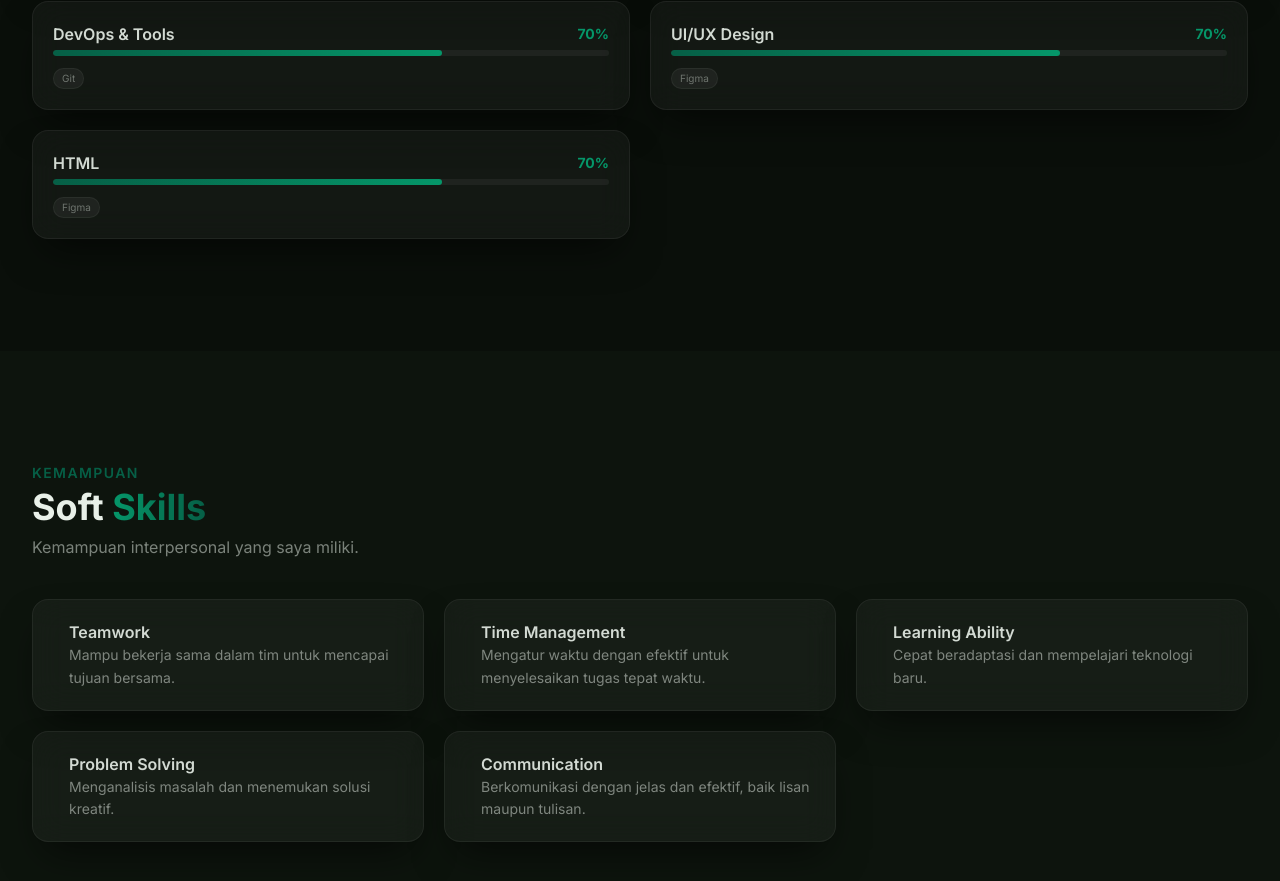
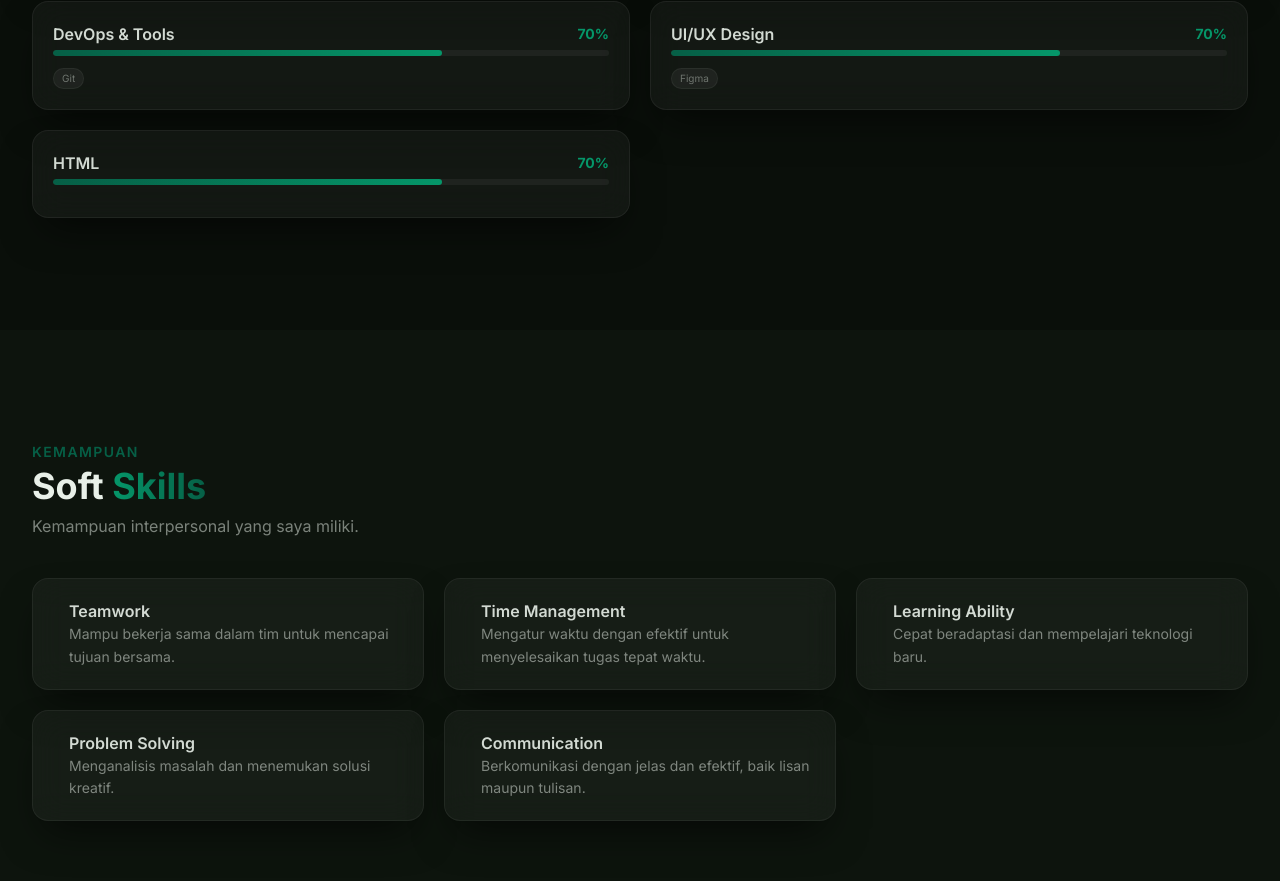
Before and after one commit to maulanahrp06/portofolio, a React (Vite) app: page / in a window 1280 px wide. Shown: the part 2075-2956 px from the top of the page. Built offline with nearby package versions, Linux system fonts and the light colour scheme; the HTML template or start-up script is replaced by a standard one.

Commit message:
remove: hapus figma dari tool html

```diff
--- a/src/components/Skills.jsx
+++ b/src/components/Skills.jsx
@@ -9,7 +9,7 @@ const skillData = [
   { name: 'Data Structures', pct: 75, tools: ['Algorithms', 'Complexity'] },
   { name: 'DevOps & Tools', pct: 70, tools: ['Git'] },
   { name: 'UI/UX Design', pct: 70, tools: ['Figma'] },
-  { name: 'HTML', pct: 70, tools: ['Figma'] },
+  { name: 'HTML', pct: 70, tools: [] },
 ];
 
 const container = {
```
